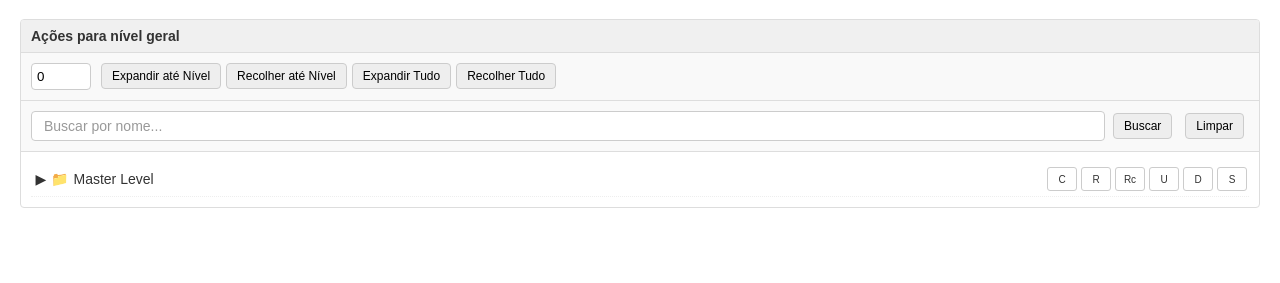
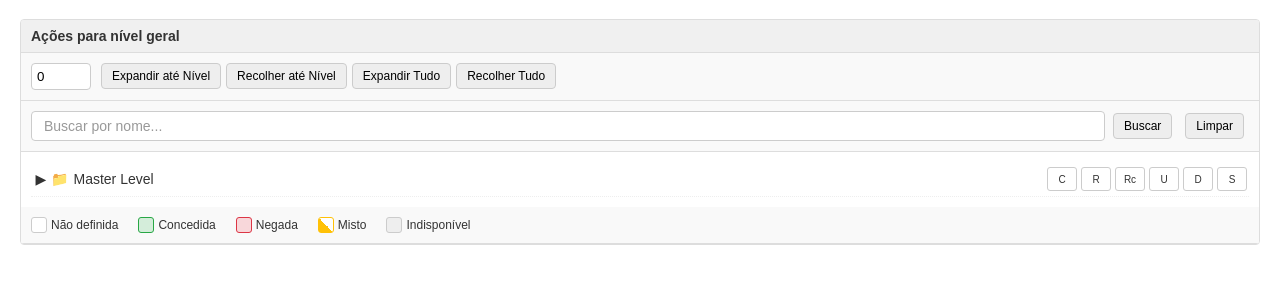
Before and after one commit to drecchia/hpv-tree-action, a website: page index.html in a window 1280 px wide. Shown: the part 61-344 px from the top of the page. Drawn offline with Linux system fonts and the light colour scheme.

Commit message:
Add legend support.

```diff
--- a/index.html
+++ b/index.html
@@ -273,6 +273,34 @@
                 showTreeActionHeader: true,
                 showLevelControls: true,
                 maxHeight: 400,
+                showLegend: true, // Enable legend display (this is the default)
+                legend: {
+                    unselected: {
+                        text: 'Não definida',
+                        bg: '#fff',
+                        border: '#ccc'
+                    },
+                    allowed: {
+                        text: 'Concedida',
+                        bg: '#d4edda',
+                        border: '#28a745'
+                    },
+                    denied: {
+                        text: 'Negada',
+                        bg: '#f8d7da',
+                        border: '#dc3545'
+                    },
+                    mixed: {
+                        text: 'Misto',
+                        bg: 'linear-gradient(45deg, #ffc107 50%, #fff 50%)',
+                        border: '#ffc107'
+                    },
+                    disabled: {
+                        text: 'Indisponível',
+                        bg: '#eee',
+                        border: '#ccc'
+                    }
+                }
             });
 
             // treeAction.getNodeById('child2').setState('R', 'allowed');
--- a/src/css/tree-action-ui.css
+++ b/src/css/tree-action-ui.css
@@ -8,6 +8,31 @@
 @keyframes tree-action-highlight-pulse {
     0% { background-color: rgba(74, 158, 255, 0.3); }
     100% { background-color: rgba(74, 158, 255, 0.1); }
+}
+
+/* Legend */
+.action-legend {
+    padding: 10px;
+    background-color: #f9f9f9;
+    border-bottom: 1px solid #ddd;
+    display: flex;
+    align-items: center;
+    gap: 8px;
+}
+
+.legend-item {
+    display: flex;
+    align-items: center;
+    font-size: 12px;
+    margin-right: 12px;
+}
+
+.legend-color {
+    width: 16px;
+    height: 16px;
+    border: 1px solid #ccc;
+    border-radius: 3px;
+    margin-right: 4px;
 }
 
 /* Main Wrapper */
--- a/src/js/tree-action-ui.js
+++ b/src/js/tree-action-ui.js
@@ -27,6 +27,21 @@ class TreeActionUI {
         this.showSearchControls = options.showSearchControls ?? true;
         this.showTreeActionHeader = options.showTreeActionHeader ?? true;
         this.showLevelControls = options.showLevelControls ?? true;
+        this.showLegend = options.showLegend ?? true;
+
+        // Legend configuration
+        this.legend = options.legend || {
+            unselected: {
+                text: 'Not Selected',
+                bg: '#fff',
+                border: '#ccc'
+            },
+            disabled: {
+                text: 'Not Available',
+                bg: '#eee',
+                border: '#ccc'
+            }
+        };
 
         // UI customization options
         this.maxHeight = options.maxHeight || null;
@@ -103,6 +118,10 @@ class TreeActionUI {
         this._renderNode(this.treeAction.rootNode, treeContainer);
         wrapper.appendChild(treeContainer);
 
+        if (this.showLegend) {
+            wrapper.appendChild(this._createLegend());
+        }
+
         container.appendChild(wrapper);
 
         // Restore the scroll position
@@ -167,6 +186,30 @@ class TreeActionUI {
 
         header.appendChild(operationsList);
         return header;
+    }
+
+    _createLegend() {
+        const legend = document.createElement('div');
+        legend.className = 'action-legend';
+
+        Object.entries(this.legend).forEach(([key, config]) => {
+            const item = document.createElement('div');
+            item.className = 'legend-item';
+
+            const color = document.createElement('div');
+            color.className = 'legend-color';
+            color.style.background = config.bg;
+            color.style.borderColor = config.border;
+
+            const text = document.createElement('span');
+            text.textContent = config.text;
+
+            item.appendChild(color);
+            item.appendChild(text);
+            legend.appendChild(item);
+        });
+
+        return legend;
     }
 
     _createLevelControls() {
```
